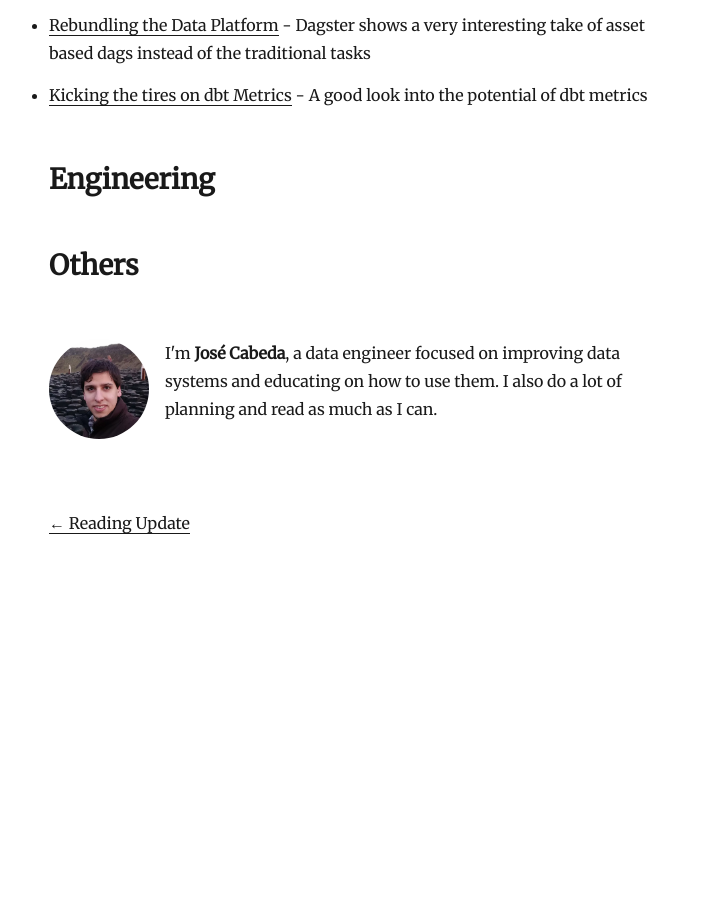
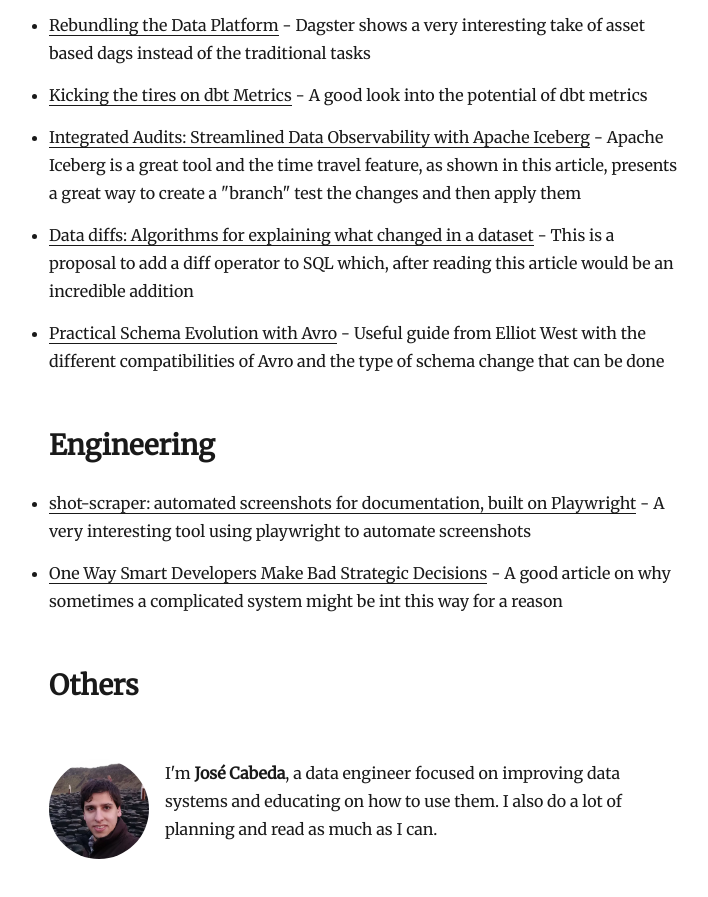
Before and after one commit to Cabeda/jecabeda-blog, a Gatsby site: page /2022/20220306-reading_update in a window 1280 px wide. Shown: the part 1082-1979 px from the top of the page, without its empty margins (276-984 px from the left). Before the commit the page ends 1703 px from the top, so only its background shows below. Built offline with nearby package versions, Linux system fonts and the light colour scheme; Gatsby itself is replaced by a stand-in of ours; some packages are replaced by stand-ins of ours.

Commit message:
Add reading update 20220306

```diff
--- a/src/pages/2022/20220306-reading_update/index.md
+++ b/src/pages/2022/20220306-reading_update/index.md
@@ -11,8 +11,14 @@
 - [Apache Spark Performance Boosting](https://towardsdatascience.com/apache-spark-performance-boosting-e072a3ec1179) - A very good article on the main performance issues we can get on apache Spark. As a relative beginner this might be a good go-to resource for me
 - [Plumbing with Airbyte](https://www.topofthelyne.co/p/plumbing-with-airbyte) - Airbyte is becoming a really good replacement for Fivetran and I'm keeping close tabs on it
 - [Rebundling the Data Platform](https://dagster.io/blog/rebundling-the-data-platform) - Dagster shows a very interesting take of asset based dags instead of the traditional tasks
-- [Kicking the tires on dbt Metrics](https://stkbailey.substack.com/p/kicking-the-tires-on-dbt-metrics?s=r) - A good look into the potential of dbt metrics
+- [Kicking the tires on dbt Metrics](https://stkbailey.substack.com/p/kicking-the-tires-on-dbt-metrics) - A good look into the potential of dbt metrics
+- [Integrated Audits: Streamlined Data Observability with Apache Iceberg](https://tabular.io/blog/integrated-audits/) - Apache Iceberg is a great tool and the time travel feature, as shown in this article, presents a great way to create a "branch" test the changes and then apply them
+- [Data diffs: Algorithms for explaining what changed in a dataset](https://blog.marcua.net/2022/02/20/data-diffs-algorithms-for-explaining-what-changed-in-a-dataset.html) - This is a proposal to add a diff operator to SQL which, after reading this article would be an incredible addition
+- [Practical Schema Evolution with Avro](https://medium.com/expedia-group-tech/practical-schema-evolution-with-avro-c07af8ba1725) - Useful guide from Elliot West with the different compatibilities of Avro and the type of schema change that can be done
 
 ## Engineering
 
+- [shot-scraper: automated screenshots for documentation, built on Playwright](https://simonwillison.net/2022/Mar/10/shot-scraper/) - A very interesting tool using playwright to automate screenshots
+- [One Way Smart Developers Make Bad Strategic Decisions](https://earthly.dev/blog/see-state/) - A good article on why sometimes a complicated system might be int this way for a reason
+
 ## Others
```
